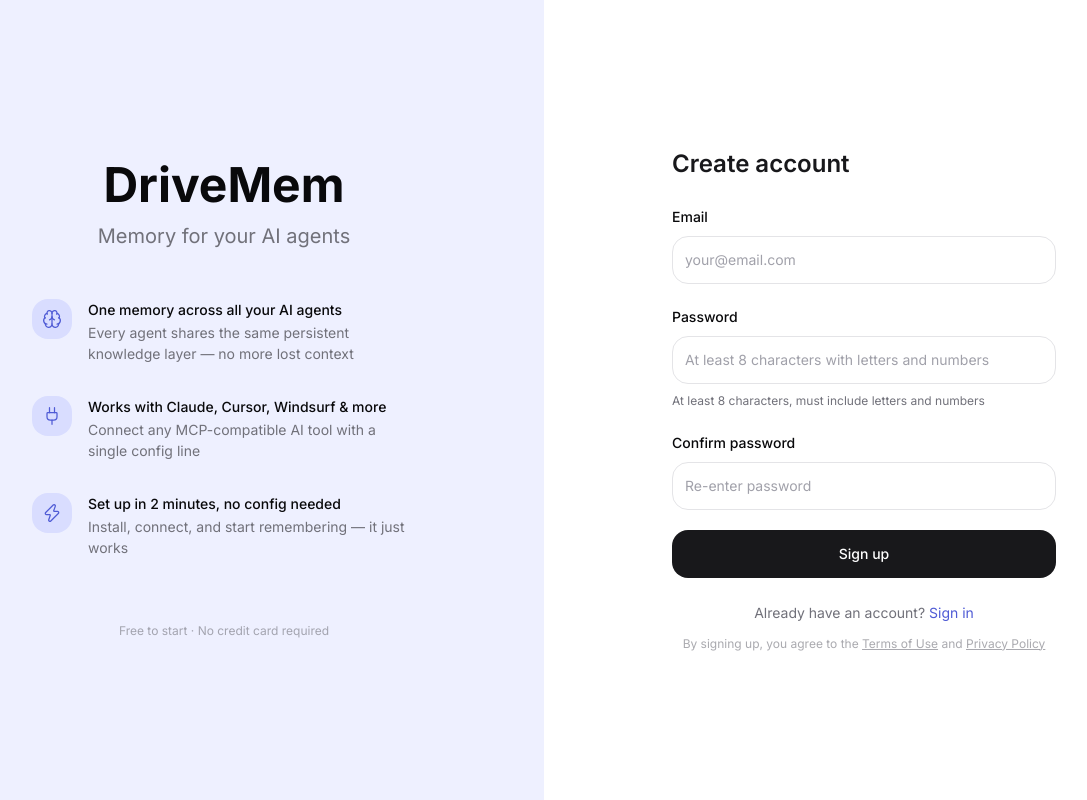
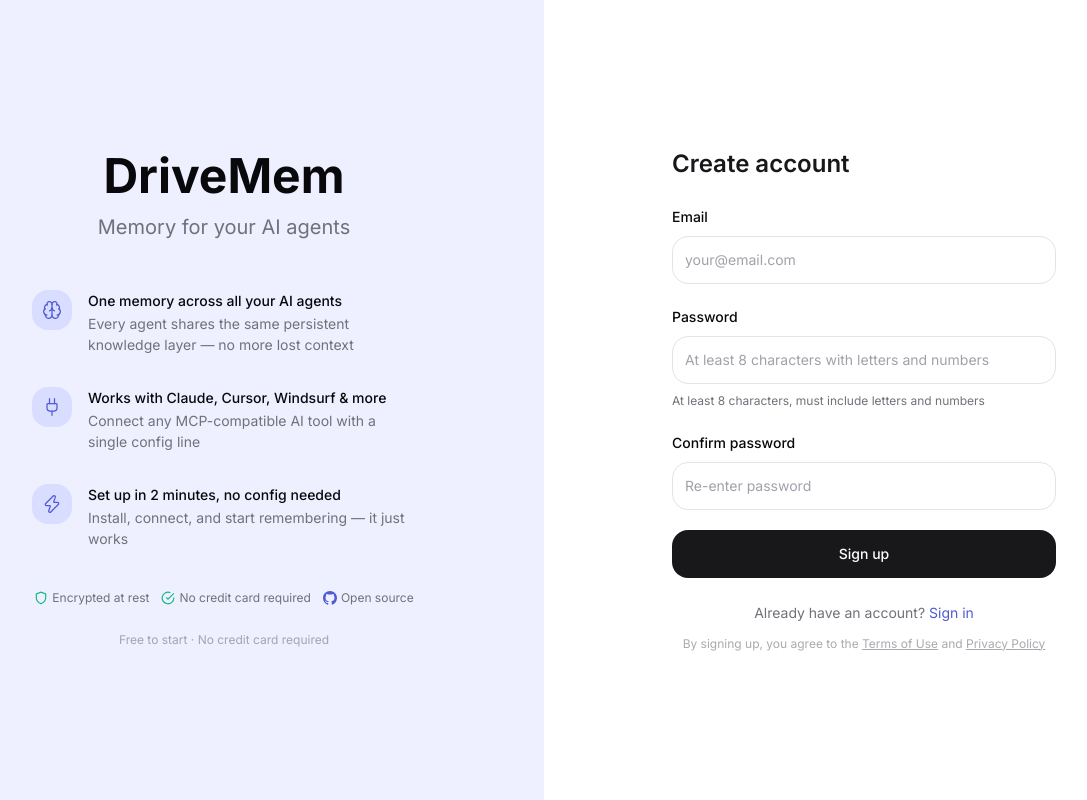
Before and after one commit to DriveMem/drivemem, a Next.js app in the folder apps/web/: page /signup in a window 1280 px wide. Shown: the whole page, without its empty margins (96-1183 px from the left). Built offline with nearby package versions, Linux system fonts and the light colour scheme; no server answers.

Commit message:
feat: open-source polish — GitHub badges, nav icon, signup trust signals

```diff
--- a/apps/web/src/app/(auth)/layout.tsx
+++ b/apps/web/src/app/(auth)/layout.tsx
@@ -45,7 +45,22 @@ export default function AuthLayout({ children }: { children: React.ReactNode })
             ))}
           </div>
 
-          <p className="mt-16 text-xs text-muted-foreground/60">
+          <div className="mt-10 flex flex-wrap gap-3 max-w-sm">
+            <span className="inline-flex items-center gap-1 text-xs text-zinc-500">
+              <svg className="w-3.5 h-3.5 text-emerald-500" viewBox="0 0 24 24" fill="none" stroke="currentColor" strokeWidth="2"><path d="M12 22s8-4 8-10V5l-8-3-8 3v7c0 6 8 10 8 10z"/></svg>
+              Encrypted at rest
+            </span>
+            <span className="inline-flex items-center gap-1 text-xs text-zinc-500">
+              <svg className="w-3.5 h-3.5 text-emerald-500" viewBox="0 0 24 24" fill="none" stroke="currentColor" strokeWidth="2"><path d="M22 11.08V12a10 10 0 11-5.93-9.14"/><polyline points="22 4 12 14.01 9 11.01"/></svg>
+              No credit card required
+            </span>
+            <span className="inline-flex items-center gap-1 text-xs text-zinc-500">
+              <svg className="w-3.5 h-3.5 text-brand-500" viewBox="0 0 24 24" fill="currentColor"><path d="M12 0c-6.626 0-12 5.373-12 12 0 5.302 3.438 9.8 8.207 11.387.599.111.793-.261.793-.577v-2.234c-3.338.726-4.033-1.416-4.033-1.416-.546-1.387-1.333-1.756-1.333-1.756-1.089-.745.083-.729.083-.729 1.205.084 1.839 1.237 1.839 1.237 1.07 1.834 2.807 1.304 3.492.997.107-.775.418-1.305.762-1.604-2.665-.305-5.467-1.334-5.467-5.931 0-1.311.469-2.381 1.236-3.221-.124-.303-.535-1.524.117-3.176 0 0 1.008-.322 3.301 1.23.957-.266 1.983-.399 3.003-.404 1.02.005 2.047.138 3.006.404 2.291-1.552 3.297-1.23 3.297-1.23.653 1.653.242 2.874.118 3.176.77.84 1.235 1.911 1.235 3.221 0 4.609-2.807 5.624-5.479 5.921.43.372.823 1.102.823 2.222v3.293c0 .319.192.694.801.576 4.765-1.589 8.199-6.086 8.199-11.386 0-6.627-5.373-12-12-12z"/></svg>
+              Open source
+            </span>
+          </div>
+
+          <p className="mt-6 text-xs text-muted-foreground/60">
             Free to start · No credit card required
           </p>
         </div>
--- a/apps/web/src/app/page.tsx
+++ b/apps/web/src/app/page.tsx
@@ -78,7 +78,7 @@ function Nav() {
         </Link>
         {/* Mobile menu button */}
         <div className="md:hidden flex items-center gap-3">
-          <a href="https://github.com/niclin/ai-drive" target="_blank" rel="noopener" className="text-gray-400 hover:text-gray-900 transition-colors" aria-label="GitHub">
+          <a href="https://github.com/DriveMem/drivemem" target="_blank" rel="noopener" className="text-gray-400 hover:text-gray-900 transition-colors" aria-label="GitHub">
             <svg className="w-5 h-5" viewBox="0 0 24 24" fill="currentColor"><path d="M12 0C5.37 0 0 5.37 0 12c0 5.31 3.435 9.795 8.205 11.385.6.105.825-.255.825-.57 0-.285-.015-1.23-.015-2.235-3.015.555-3.795-.735-4.035-1.41-.135-.345-.72-1.41-1.23-1.695-.42-.225-1.02-.78-.015-.795.945-.015 1.62.87 1.845 1.23 1.08 1.815 2.805 1.305 3.495.99.105-.78.42-1.305.765-1.605-2.67-.3-5.46-1.335-5.46-5.925 0-1.305.465-2.385 1.23-3.225-.12-.3-.54-1.53.12-3.18 0 0 1.005-.315 3.3 1.23.96-.27 1.98-.405 3-.405s2.04.135 3 .405c2.295-1.56 3.3-1.23 3.3-1.23.66 1.65.24 2.88.12 3.18.765.84 1.23 1.905 1.23 3.225 0 4.605-2.805 5.625-5.475 5.925.435.375.81 1.095.81 2.22 0 1.605-.015 2.895-.015 3.3 0 .315.225.69.825.57A12.02 12.02 0 0024 12c0-6.63-5.37-12-12-12z"/></svg>
           </a>
           <Link href="/login" className="text-gray-500 hover:text-gray-900 text-sm">Sign in</Link>
@@ -126,7 +126,7 @@ function Nav() {
             Sign in
           </Link>
           <a
-            href="https://github.com/niclin/ai-drive"
+            href="https://github.com/DriveMem/drivemem"
             target="_blank"
             rel="noopener"
             className="flex items-center gap-1.5 text-gray-500 hover:text-gray-900 transition-colors"
@@ -313,10 +313,20 @@ export default function LandingPage() {
             </p>
           </FadeIn>
 
+          <FadeIn delay={150}>
+            <div className="flex items-center justify-center gap-3 mt-4">
+              <a href="https://github.com/DriveMem/drivemem" target="_blank" rel="noopener" className="inline-flex items-center gap-1.5 px-3 py-1 rounded-full text-xs font-medium bg-gray-100 text-gray-700 hover:bg-gray-200 transition-colors">
+                <svg className="w-4 h-4" viewBox="0 0 24 24" fill="currentColor"><path d="M12 0c-6.626 0-12 5.373-12 12 0 5.302 3.438 9.8 8.207 11.387.599.111.793-.261.793-.577v-2.234c-3.338.726-4.033-1.416-4.033-1.416-.546-1.387-1.333-1.756-1.333-1.756-1.089-.745.083-.729.083-.729 1.205.084 1.839 1.237 1.839 1.237 1.07 1.834 2.807 1.304 3.492.997.107-.775.418-1.305.762-1.604-2.665-.305-5.467-1.334-5.467-5.931 0-1.311.469-2.381 1.236-3.221-.124-.303-.535-1.524.117-3.176 0 0 1.008-.322 3.301 1.23.957-.266 1.983-.399 3.003-.404 1.02.005 2.047.138 3.006.404 2.291-1.552 3.297-1.23 3.297-1.23.653 1.653.242 2.874.118 3.176.77.84 1.235 1.911 1.235 3.221 0 4.609-2.807 5.624-5.479 5.921.43.372.823 1.102.823 2.222v3.293c0 .319.192.694.801.576 4.765-1.589 8.199-6.086 8.199-11.386 0-6.627-5.373-12-12-12z"/></svg>
+                Open Source
+              </a>
+              <img src="https://img.shields.io/github/stars/DriveMem/drivemem?style=social" alt="GitHub Stars" className="h-5" />
+            </div>
+          </FadeIn>
+
           <FadeIn delay={200}>
             {/* Trust indicators */}
         <div className="mt-6 flex items-center justify-center gap-6 text-sm text-gray-400">
-          <a href="https://github.com/niclin/ai-drive" target="_blank" rel="noopener" className="flex items-center gap-1.5 hover:text-gray-600 transition-colors font-medium">
+          <a href="https://github.com/DriveMem/drivemem" target="_blank" rel="noopener" className="flex items-center gap-1.5 hover:text-gray-600 transition-colors font-medium">
             <svg className="w-4 h-4" viewBox="0 0 24 24" fill="currentColor"><path d="M12 0C5.37 0 0 5.37 0 12c0 5.31 3.435 9.795 8.205 11.385.6.105.825-.255.825-.57 0-.285-.015-1.23-.015-2.235-3.015.555-3.795-.735-4.035-1.41-.135-.345-.72-1.41-1.23-1.695-.42-.225-1.02-.78-.015-.795.945-.015 1.62.87 1.845 1.23 1.08 1.815 2.805 1.305 3.495.99.105-.78.42-1.305.765-1.605-2.67-.3-5.46-1.335-5.46-5.925 0-1.305.465-2.385 1.23-3.225-.12-.3-.54-1.53.12-3.18 0 0 1.005-.315 3.3 1.23.96-.27 1.98-.405 3-.405s2.04.135 3 .405c2.295-1.56 3.3-1.23 3.3-1.23.66 1.65.24 2.88.12 3.18.765.84 1.23 1.905 1.23 3.225 0 4.605-2.805 5.625-5.475 5.925.435.375.81 1.095.81 2.22 0 1.605-.015 2.895-.015 3.3 0 .315.225.69.825.57A12.02 12.02 0 0024 12c0-6.63-5.37-12-12-12z"/></svg>
             Star us on GitHub →
           </a>
@@ -372,13 +382,13 @@ export default function LandingPage() {
             <div className="flex flex-col md:flex-row items-center justify-center gap-8 md:gap-14">
               {/* GitHub Stars */}
               <a
-                href="https://github.com/niclin/ai-drive"
+                href="https://github.com/DriveMem/drivemem"
                 target="_blank"
                 rel="noopener"
                 className="flex items-center gap-2 text-gray-500 hover:text-gray-700 transition-colors"
               >
                 <img
-                  src="https://img.shields.io/github/stars/niclin/ai-drive?style=flat&logo=github&label=Stars"
+                  src="https://img.shields.io/github/stars/DriveMem/drivemem?style=flat&logo=github&label=Stars"
                   alt="GitHub Stars"
                   className="h-5"
                   loading="lazy"
@@ -708,8 +718,8 @@ export default function LandingPage() {
             <Link href="/download" className="hover:text-gray-600 transition-colors">Download</Link>
             <Link href="/privacy" className="hover:text-gray-600 transition-colors">Privacy</Link>
             <Link href="/terms" className="hover:text-gray-600 transition-colors">Terms</Link>
-            <a href="https://github.com/niclin/ai-drive/blob/main/CONTRIBUTING.md" className="hover:text-gray-600 transition-colors">Contributing</a>
-            <a href="https://github.com/niclin/ai-drive" className="hover:text-gray-600 transition-colors">GitHub</a>
+            <a href="https://github.com/DriveMem/drivemem/blob/main/CONTRIBUTING.md" className="hover:text-gray-600 transition-colors">Contributing</a>
+            <a href="https://github.com/DriveMem/drivemem" className="hover:text-gray-600 transition-colors">GitHub</a>
           </div>
         </div>
       </footer>
```
